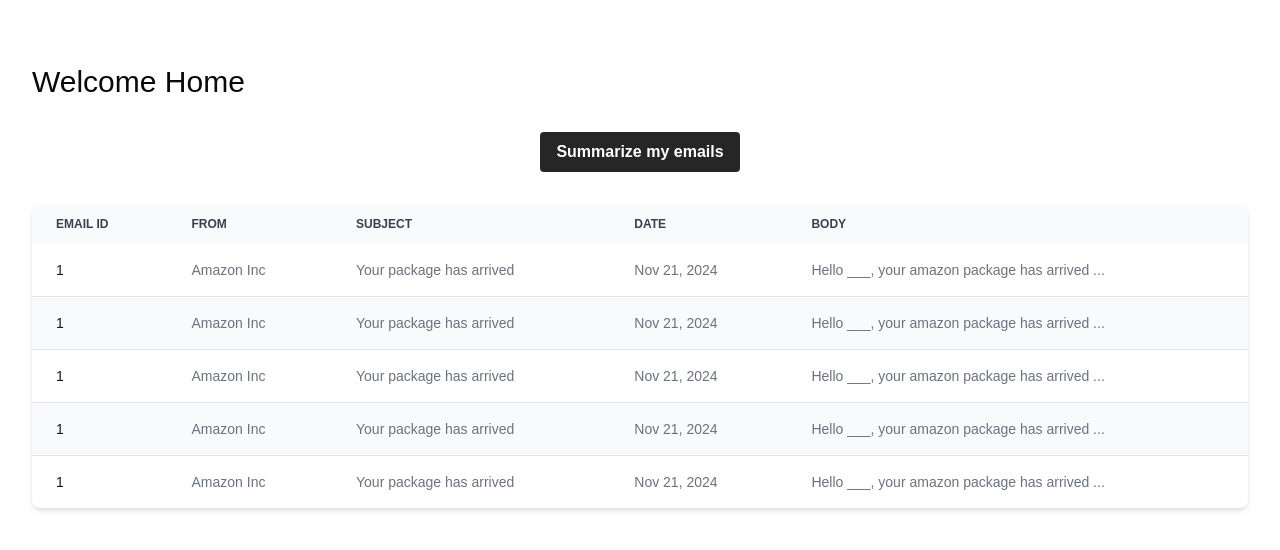
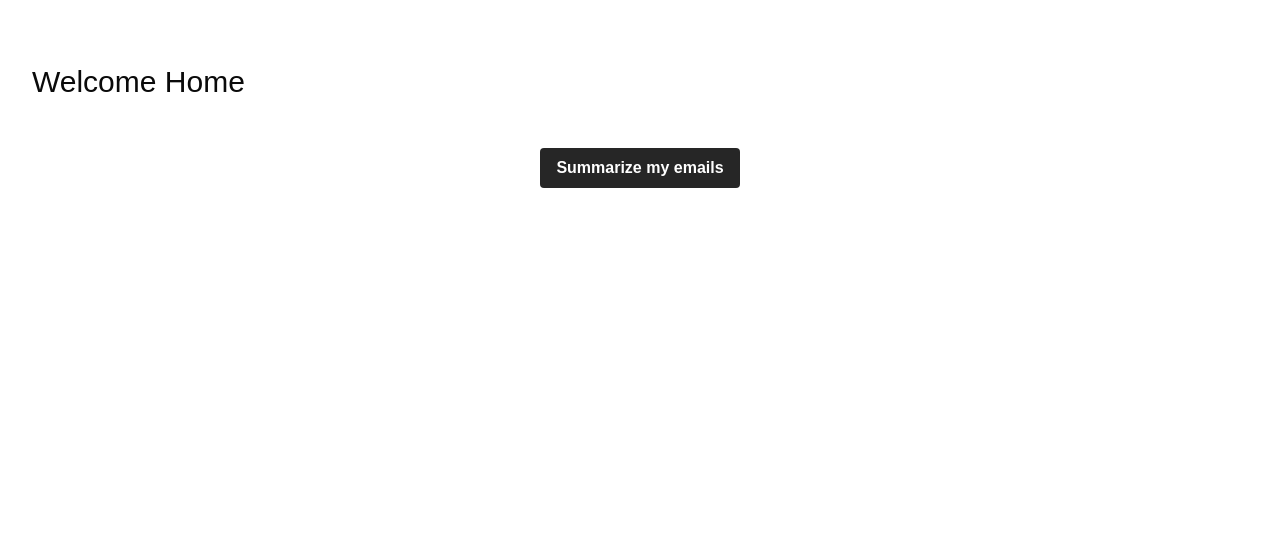
Before and after one commit to hsprabhakar/EmailSummarizer, a Next.js app in the folder frontend/: page /home in a window 1280 px wide. Shown: the top 550 px of the page. Built offline with nearby package versions, Linux system fonts and the light colour scheme.

Commit message:
Emails show on table except body (snippet instead)
Check JSON for full email body though

```diff
--- /dev/null
+++ b/frontend/components/EmailTable.tsx
@@ -0,0 +1,44 @@
+import {
+    Table,
+    TableBody,
+    TableCaption,
+    TableCell,
+    TableFooter,
+    TableHead,
+    TableHeader,
+    TableRow,
+} from "@/components/ui/table"
+
+interface Email {
+    subject: string;
+    sender: string;
+    snippet: string
+}
+
+interface EmailTableProps {
+    emails: Email[];
+}
+
+export default function EmailTable({ emails }: EmailTableProps) {
+    return (
+        <Table>
+            <TableCaption>A list of your recent emails.</TableCaption>
+            <TableHeader>
+                <TableRow>
+                    <TableHead className="w-[100px]">Sender</TableHead>
+                    <TableHead>Subject</TableHead>
+                    <TableHead>Snippet</TableHead>
+                </TableRow>
+            </TableHeader>
+            <TableBody>
+                {emails.map((email, index) => (
+                    <TableRow key={index}>
+                        <TableCell>{email.sender}</TableCell>
+                        <TableCell>{email.subject}</TableCell>
+                        <TableCell>{email.snippet}</TableCell>
+                    </TableRow>
+                ))}
+            </TableBody>
+        </Table>
+    )
+}
--- a/frontend/components/SummarizeButton.tsx
+++ b/frontend/components/RecentEmails.tsx
@@ -1,4 +1,9 @@
+import React, { useState } from "react";
+import EmailTable from "./EmailTable";
+
 export default function SummarizeButton() {
+    const [emails, setEmails] = useState([]);
+
     const handleSummarizeEmails = async () => {
         const numberOfEmails = 10;
         try {
@@ -9,16 +14,7 @@
 
             if (response.ok) {
                 const { messages } = await response.json();
-
-                // Format the messages into a readable string
-                const formattedMessages = messages
-                    .map(
-                        (message) =>
-                            `Subject: ${message.subject}\nSender: ${message.sender}\nSnippet: ${message.snippet}\n`
-                    )
-                    .join("\n--------------------\n");
-
-                alert(formattedMessages);
+                setEmails(messages);
             } else {
                 throw new Error("Failed to get response from backend");
             }
@@ -29,11 +25,18 @@
     };
 
     return (
+        <div>
+            <div className="flex justify-center my-4">
                 <button
                     onClick={handleSummarizeEmails}
                     className="bg-neutral-800 hover:bg-gray-600 text-white font-bold py-2 px-4 rounded"
                 >
                     Summarize my emails
                 </button>
+            </div>
+            <div className="my-8">
+                {emails.length > 0 && <EmailTable emails={emails} />}
+            </div>
+        </div>
     );
 }
--- a/frontend/components/ui/table.tsx
+++ b/frontend/components/ui/table.tsx
@@ -1,114 +1,120 @@
-export default function Table() {
-  return (
-        <div className="relative overflow-x-auto shadow-md sm:rounded-lg">
-            <table className="w-full text-sm text-left rtl:text-right text-gray-500 dark:text-gray-400">
-                <thead className="text-xs text-gray-700 uppercase bg-gray-50 dark:bg-gray-700 dark:text-gray-400">
-                    <tr>
-                        <th scope="col" className="px-6 py-3">
-                            Email ID
-                        </th>
-                        <th scope="col" className="px-6 py-3">
-                            From
-                        </th>
-                        <th scope="col" className="px-6 py-3">
-                            Subject
-                        </th>
-                        <th scope="col" className="px-6 py-3">
-                            Date
-                        </th>
-                        <th scope="col" className="px-6 py-3">
-                            Body
-                        </th>
-                    </tr>
-                </thead>
-                <tbody>
-                    <tr className="odd:bg-white odd:dark:bg-gray-900 even:bg-gray-50 even:dark:bg-gray-800 border-b dark:border-gray-700">
-                        <th scope="row" className="px-6 py-4 font-medium text-gray-900 whitespace-nowrap dark:text-white">
-                            1
-                        </th>
-                        <td className="px-6 py-4">
-                            Amazon Inc
-                        </td>
-                        <td className="px-6 py-4">
-                            Your package has arrived
-                        </td>
-                        <td className="px-6 py-4">
-                            Nov 21, 2024
-                        </td>
-                        <td className="px-6 py-4">
-                            Hello ___, your amazon package has arrived ...
-                        </td>
-                    </tr>
-                    <tr className="odd:bg-white odd:dark:bg-gray-900 even:bg-gray-50 even:dark:bg-gray-800 border-b dark:border-gray-700">
-                    <th scope="row" className="px-6 py-4 font-medium text-gray-900 whitespace-nowrap dark:text-white">
-                            1
-                        </th>
-                        <td className="px-6 py-4">
-                            Amazon Inc
-                        </td>
-                        <td className="px-6 py-4">
-                            Your package has arrived
-                        </td>
-                        <td className="px-6 py-4">
-                            Nov 21, 2024
-                        </td>
-                        <td className="px-6 py-4">
-                            Hello ___, your amazon package has arrived ...
-                        </td>
-                    </tr>
-                    <tr className="odd:bg-white odd:dark:bg-gray-900 even:bg-gray-50 even:dark:bg-gray-800 border-b dark:border-gray-700">
-                    <th scope="row" className="px-6 py-4 font-medium text-gray-900 whitespace-nowrap dark:text-white">
-                            1
-                        </th>
-                        <td className="px-6 py-4">
-                            Amazon Inc
-                        </td>
-                        <td className="px-6 py-4">
-                            Your package has arrived
-                        </td>
-                        <td className="px-6 py-4">
-                            Nov 21, 2024
-                        </td>
-                        <td className="px-6 py-4">
-                            Hello ___, your amazon package has arrived ...
-                        </td>
-                    </tr>
-                    <tr className="odd:bg-white odd:dark:bg-gray-900 even:bg-gray-50 even:dark:bg-gray-800 border-b dark:border-gray-700">
-                    <th scope="row" className="px-6 py-4 font-medium text-gray-900 whitespace-nowrap dark:text-white">
-                            1
-                        </th>
-                        <td className="px-6 py-4">
-                            Amazon Inc
-                        </td>
-                        <td className="px-6 py-4">
-                            Your package has arrived
-                        </td>
-                        <td className="px-6 py-4">
-                            Nov 21, 2024
-                        </td>
-                        <td className="px-6 py-4">
-                            Hello ___, your amazon package has arrived ...
-                        </td>
-                    </tr>
-                    <tr>
-                    <th scope="row" className="px-6 py-4 font-medium text-gray-900 whitespace-nowrap dark:text-white">
-                            1
-                        </th>
-                        <td className="px-6 py-4">
-                            Amazon Inc
-                        </td>
-                        <td className="px-6 py-4">
-                            Your package has arrived
-                        </td>
-                        <td className="px-6 py-4">
-                            Nov 21, 2024
-                        </td>
-                        <td className="px-6 py-4">
-                            Hello ___, your amazon package has arrived ...
-                        </td>
-                    </tr>
-                </tbody>
-            </table>
-        </div>
-    );
+import * as React from "react"
+
+import { cn } from "@/lib/utils"
+
+const Table = React.forwardRef<
+  HTMLTableElement,
+  React.HTMLAttributes<HTMLTableElement>
+>(({ className, ...props }, ref) => (
+  <div className="relative w-full overflow-auto">
+    <table
+      ref={ref}
+      className={cn("w-full caption-bottom text-sm", className)}
+      {...props}
+    />
+  </div>
+))
+Table.displayName = "Table"
+
+const TableHeader = React.forwardRef<
+  HTMLTableSectionElement,
+  React.HTMLAttributes<HTMLTableSectionElement>
+>(({ className, ...props }, ref) => (
+  <thead ref={ref} className={cn("[&_tr]:border-b", className)} {...props} />
+))
+TableHeader.displayName = "TableHeader"
+
+const TableBody = React.forwardRef<
+  HTMLTableSectionElement,
+  React.HTMLAttributes<HTMLTableSectionElement>
+>(({ className, ...props }, ref) => (
+  <tbody
+    ref={ref}
+    className={cn("[&_tr:last-child]:border-0", className)}
+    {...props}
+  />
+))
+TableBody.displayName = "TableBody"
+
+const TableFooter = React.forwardRef<
+  HTMLTableSectionElement,
+  React.HTMLAttributes<HTMLTableSectionElement>
+>(({ className, ...props }, ref) => (
+  <tfoot
+    ref={ref}
+    className={cn(
+      "border-t bg-muted/50 font-medium [&>tr]:last:border-b-0",
+      className
+    )}
+    {...props}
+  />
+))
+TableFooter.displayName = "TableFooter"
+
+const TableRow = React.forwardRef<
+  HTMLTableRowElement,
+  React.HTMLAttributes<HTMLTableRowElement>
+>(({ className, ...props }, ref) => (
+  <tr
+    ref={ref}
+    className={cn(
+      "border-b transition-colors hover:bg-muted/50 data-[state=selected]:bg-muted",
+      className
+    )}
+    {...props}
+  />
+))
+TableRow.displayName = "TableRow"
+
+const TableHead = React.forwardRef<
+  HTMLTableCellElement,
+  React.ThHTMLAttributes<HTMLTableCellElement>
+>(({ className, ...props }, ref) => (
+  <th
+    ref={ref}
+    className={cn(
+      "h-10 px-2 text-left align-middle font-medium text-muted-foreground [&:has([role=checkbox])]:pr-0 [&>[role=checkbox]]:translate-y-[2px]",
+      className
+    )}
+    {...props}
+  />
+))
+TableHead.displayName = "TableHead"
+
+const TableCell = React.forwardRef<
+  HTMLTableCellElement,
+  React.TdHTMLAttributes<HTMLTableCellElement>
+>(({ className, ...props }, ref) => (
+  <td
+    ref={ref}
+    className={cn(
+      "p-2 align-middle [&:has([role=checkbox])]:pr-0 [&>[role=checkbox]]:translate-y-[2px]",
+      className
+    )}
+    {...props}
+  />
+))
+TableCell.displayName = "TableCell"
+
+const TableCaption = React.forwardRef<
+  HTMLTableCaptionElement,
+  React.HTMLAttributes<HTMLTableCaptionElement>
+>(({ className, ...props }, ref) => (
+  <caption
+    ref={ref}
+    className={cn("mt-4 text-sm text-muted-foreground", className)}
+    {...props}
+  />
+))
+TableCaption.displayName = "TableCaption"
+
+export {
+  Table,
+  TableHeader,
+  TableBody,
+  TableFooter,
+  TableHead,
+  TableRow,
+  TableCell,
+  TableCaption,
 }
--- a/frontend/pages/home.tsx
+++ b/frontend/pages/home.tsx
@@ -1,6 +1,6 @@
 import "../app/globals.css"
-import Table from "@/components/ui/table"
-import SummarizeButton from "@/components/SummarizeButton"
+import EmailTable from "@/components/EmailTable"
+import SummarizeButton from "@/components/RecentEmails"
 export default function Home() {
   return (
     <>
@@ -11,9 +11,6 @@
         <div className="flex my-8 justify-center">
           <SummarizeButton /> {/*Button to summarize 10 latest emails*/}
         </div>
-        <div>
-            <Table />
-        </div>
       </div>
     </>
   )
```
Lines whose indentation alone changed are shown as unchanged.
